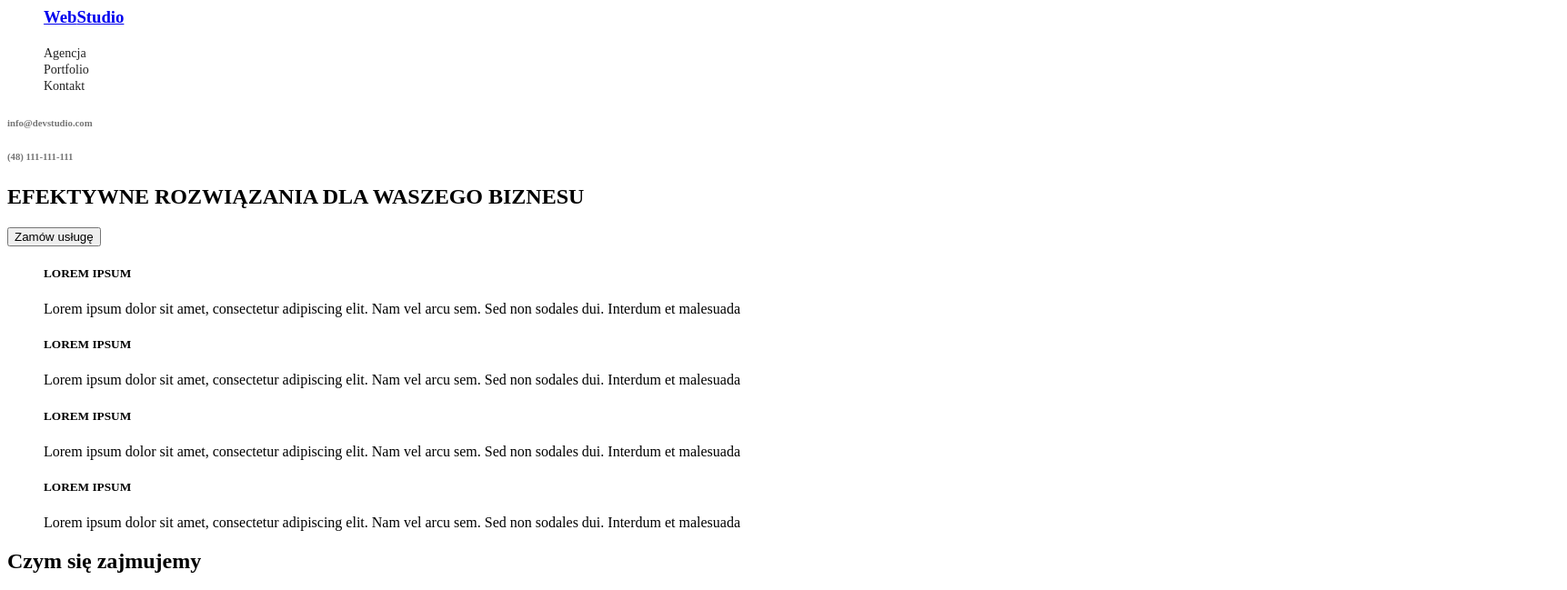
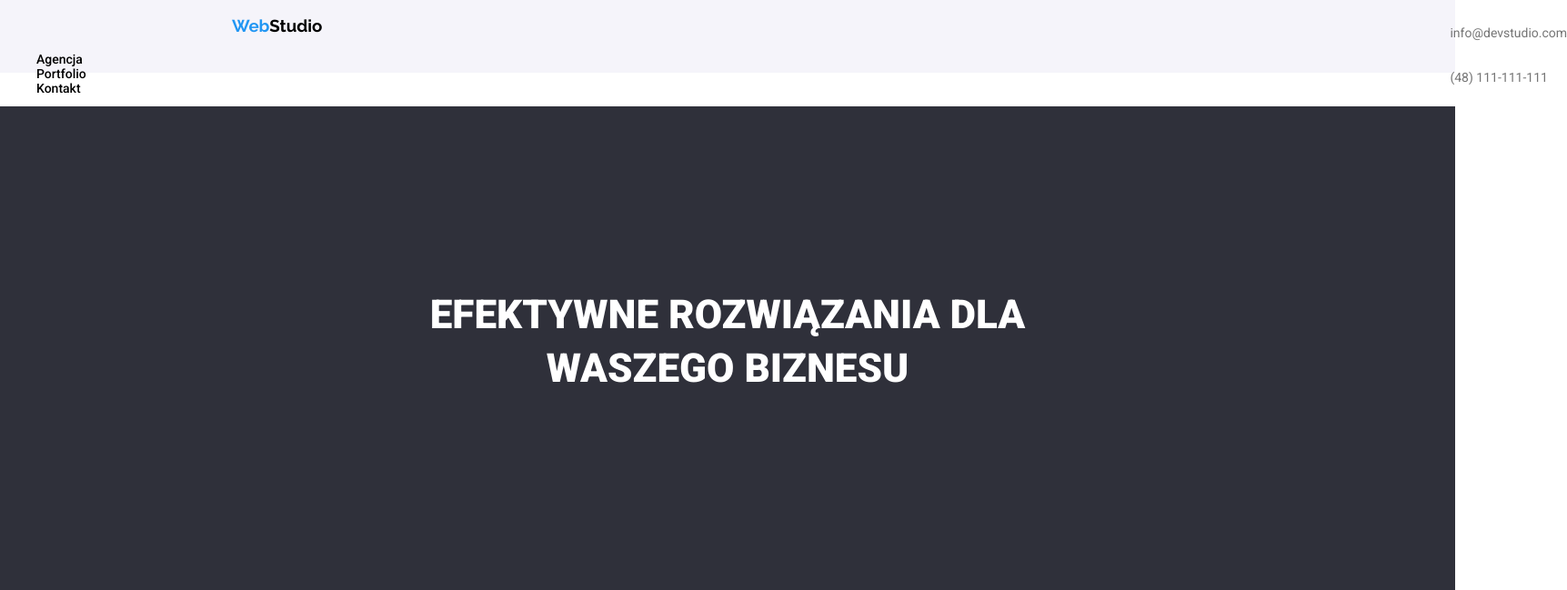
Before and after one commit to Paulina-Maciesowicz/goit-markup-hw-03, a plain HTML site: page index.html in a window 1280 px wide. Shown: the top 649 px of the page at 91% size, 1723 px wide, since content can reach past the window. Drawn offline with Linux system fonts and the light colour scheme; files that its build step writes are made by us from their sources.

Commit message:
Update html and css
1. Styling anew goit-markup-hw-02. /css
2. Repair of semantics goit-markup-hw-01. /index.html

```diff
--- a/index.html
+++ b/index.html
@@ -1,3 +1,4 @@
+<!DOCTYPE html>
 <html lang="pl">
   <head>
     <!--service information-->
@@ -6,11 +7,7 @@
     <meta http-equiv="X-UA-Compatible" content="IE=edge" />
     <meta name="viewport" content="width=device-width, initial-scale=1.0" />
     <title>Studio</title>
-    <link rel="stylesheet" href="css/styles.css" />
-    <link rel="preconnect" href="https://fonts.googleapis.com" />
-    <link rel="preconnect" href="https://fonts.gstatic.com" crossorigin />
-    <link rel="preconnect" href="https://fonts.googleapis.com" />
-    <link rel="preconnect" href="https://fonts.gstatic.com" crossorigin />
+    <link rel="stylesheet" href="./styles/style.css" />
     <link rel="preconnect" href="https://fonts.googleapis.com" />
     <link rel="preconnect" href="https://fonts.gstatic.com" crossorigin />
     <link
@@ -20,102 +17,81 @@
   </head>
 
   <body>
+    <!--//////////////////////<section class="container">-->
     <!--content-->
-    <header>
+    <header class="header-description">
       <!--navigation menu-->
-      <nav>
-        <ol>
+      <nav class="navigation">
+        <ol class="navigation-list">
           <li>
             <h3>
-              <a class="webstudio" href="./index.html"
-                ><span class="highlight" alt="Logo WebStudio">Web</span
-                >Studio</a
+              <a class="navigation-list-webstudio" href="./index.html"
+                ><span class="highlight-webstudio">Web</span>Studio</a
               >
             </h3>
           </li>
           <!-- navigation to other pages -->
           <li>
-            <a
-              class="link"
-              href="./agencja.html"
-              alt="Przekierowanie do agencja"
-              >Agencja</a
-            >
+            <a class="navigation-list-link" href="./agencja.html">Agencja</a>
           </li>
           <li>
-            <a
-              class="link"
-              href="./portfolio.html"
-              alt="Przekierowanie do portfolio"
+            <a class="navigation-list-link" href="./portfolio.html"
               >Portfolio</a
             >
           </li>
           <li>
-            <a
-              class="link"
-              href="./kontakt.html"
-              alt="Przekierowanie do kontakt"
-              >Kontakt</a
-            >
+            <a class="navigation-list-link" href="./kontakt.html">Kontakt</a>
           </li>
         </ol>
       </nav>
       <div class="contact">
         <h6>
-          <a
-            class="link-2"
-            href="mailto:info@devstudio.com"
-            alt="Napisz do nas. Przekierowanie do poczty mailowej"
+          <a class="contact-link" href="mailto:info@devstudio.com"
             >info@devstudio.com</a
           >
         </h6>
         <h6>
-          <a
-            class="link-2"
-            href="tel:+48111111111"
-            alt="Zadzwoń do nas. Przekierowanie do numeru telefonu"
-            >(48) 111-111-111</a
-          >
+          <a class="contact-link" href="tel:+48111111111">(48) 111-111-111</a>
         </h6>
       </div>
     </header>
 
-    <main>
-      <section>
-        <!section-1-EFEKTYWNE-ROZWIĄZANIA-effective-solutions-->
+    <main class="main-description">
+      <section class="main-first-section-effective-solutions">
+        <!--section-1-EFEKTYWNE-ROZWIĄZANIA-effective-solutions-->
         <h1 class="slogan">EFEKTYWNE ROZWIĄZANIA DLA WASZEGO BIZNESU</h1>
         <!--button-->
         <button class="button-style">Zamów usługę</button>
       </section>
 
-      <section>
+      <section class="main-secondary-section-what-we-do">
         <!--section-2 CZYM SIE ZAJMUJEMY-what we do-->
         <div>
-          <ul>
+          <ul class="wrapper">
             <li>
-              <h5>LOREM IPSUM</h5>
-              <p>
+              <h5 class="text-title">LOREM IPSUM</h5>
+              <p class="text-title-description">
                 Lorem ipsum dolor sit amet, consectetur adipiscing elit. Nam vel
                 arcu sem. Sed non sodales dui. Interdum et malesuada
               </p>
             </li>
             <li>
-              <h5>LOREM IPSUM</h5>
-              <p>
+              <h5 class="text-title">LOREM IPSUM</h5>
+              <p class="text-title-description">
                 Lorem ipsum dolor sit amet, consectetur adipiscing elit. Nam vel
                 arcu sem. Sed non sodales dui. Interdum et malesuada
               </p>
             </li>
             <li>
-              <h5>LOREM IPSUM</h5>
-              <p>
+              <h5 class="text-title">LOREM IPSUM</h5>
+              <p class="text-title-description">
                 Lorem ipsum dolor sit amet, consectetur adipiscing elit. Nam vel
                 arcu sem. Sed non sodales dui. Interdum et malesuada
               </p>
             </li>
             <li>
-              <h5>LOREM IPSUM</h5>
-              <p>
+              <h5 class="text-title">LOREM IPSUM</h5>
+              <p class="text-title-description">
                 Lorem ipsum dolor sit amet, consectetur adipiscing elit. Nam vel
                 arcu sem. Sed non sodales dui. Interdum et malesuada
               </p>
@@ -145,10 +121,10 @@
           />
         </div>
       </section>
-      <section>
+      <section class="main-third-section-our-team">
         <!--section-3 NASZ ZESPOL-our team-->
         <h2>Nasz zespół</h2>
-        <ul>
+        <ul class="wrapper">
           <li>
             <figure>
               <img
@@ -160,7 +136,7 @@
             </figure>
             <figcaption>
               <h4>John Doe</h4>
-              <p>Product Designer</p>
+              <p class="job-name">Product Designer</p>
             </figcaption>
           </li>
           <li>
@@ -174,7 +150,7 @@
             </figure>
             <figcaption>
               <h4>Nicole Doe</h4>
-              <p>Frontend Developer</p>
+              <p class="job-name">Frontend Developer</p>
             </figcaption>
           </li>
           <li>
@@ -188,7 +164,7 @@
             </figure>
             <figcaption>
               <h4>Mike Newton</h4>
-              <p>Marketing</p>
+              <p class="job-name">Marketing</p>
             </figcaption>
           </li>
           <li>
@@ -202,51 +178,51 @@
             </figure>
             <figcaption>
               <h4>Noah Bee</h4>
-              <p>UI Designer</p>
+              <p class="job-name">UI Designer</p>
             </figcaption>
           </li>
         </ul>
       </section>
     </main>
 
-    <footer>
+    <footer class="footer-description">
       <!--footer-content dane-kontaktowe-contact details-->
       <ul>
         <li>
           <h3>
-            <a class="webstudio" href="./index.html"
-              ><span class="highlight" alt="Logo WebStudio">Web</span>Studio</a
+            <a class="navigation-list-webstudio" href="./index.html"
+              ><span class="highlight-webstudio" alt="Logo WebStudio">Web</span
+              >Studio</a
             >
           </h3>
         </li>
+        <address>
           <li>
             <h6>
-            <a class="text" href="https://goo.gl/maps/ytyZVktENLEFnypA7"
+              <a
+                class="contact-link-maps"
+                href="https://goo.gl/maps/ytyZVktENLEFnypA7"
                 >m. Warszawa, Aleje Jerozolimskie 21</a
               >
             </h6>
           </li>
           <li>
             <h6>
-            <a
-              class="link-2"
-              href="mailto:info@devstudio.com"
-              alt="Napisz do nas. Przekierowanie do poczty mailowej"
+              <a class="contact-link" href="mailto:info@devstudio.com"
                 >info@devstudio.com</a
               >
             </h6>
           </li>
           <li>
             <h6>
-            <a
-              class="link-2"
-              href="tel:+48111111111"
-              alt="Zadzwoń do nas. Przekierowanie do numeru telefonu"
+              <a class="contact-link" href="tel:+48111111111"
                 >(48) 111-111-111</a
               >
             </h6>
           </li>
+        </address>
       </ul>
     </footer>
+    <!--//////////////////////</section>-->
   </body>
 </html>
--- /dev/null
+++ b/styles/style.css
@@ -0,0 +1,223 @@
+:root {
+    --main-font: font-family: 'Roboto', sans-serif;
+    --secondary-font: font-family: 'Raleway', sans-serif;
+    --main-color: #2196f3;
+    --secondary-color: #F5F4FA;
+    --third-color: #2F303A;
+    --fourth-color: #757575;
+    --fifth-color: #212121;
+    --sixth-color: #ffffff;
+}
+/*/////////////////////.container {
+    width: 1200px;
+}*/
+body {
+    font-family: 'Roboto', sans-serif;
+    background-color: #ffffff;
+    color: black;
+    width: 1600px;
+    height: 2349px;
+    justify-content: center;
+    margin: 0 auto;
+}
+.wrapper{
+    display: flex;
+}
+/* ----------------MIN-RESET------------------------- */
+
+/* remember to define focus styles! */
+:focus {
+	outline: 0;
+}
+body {
+	line-height: 1;
+	color: black;
+	background: white;
+}
+ol, ul {
+	list-style: none;
+}
+/* tables still need 'cellspacing="0"' in the markup */
+table {
+	border-collapse: separate;
+	border-spacing: 0;
+}
+caption, th, td {
+	text-align: left;
+	font-weight: normal;
+}
+/* ----------------MIN-RESET-END--------------------- */
+
+/* ----------------COMPONENTS------------------------ */
+.button-style {
+    font-weight: 700;
+    font-size: 16px;
+    line-height: 30px;
+    letter-spacing: 1.875;
+
+    background: #F5F4FA;
+    width: 200px;
+    height: 50px;
+    border-radius: 4px;
+    color: #212121;
+    cursor: pointer;
+}
+.button-style:hover {
+    background-color: #2196f3;
+    color: #ffffff;
+}
+.button-style:hover {
+    background-color: #2196f3;
+    color: #ffffff;
+}
+/* ----------------COMPONENTS-END-------------------- */
+
+/* --------------------HEADER------------------------ */
+
+.header-description {
+    background-color: #F5F4FA;
+    width: 1600px;
+    height: 80px;
+    display: flex;
+}
+/*.navigation {}
+.navigation-list {} */
+.navigation-list-webstudio {
+    text-decoration: none;
+    color: black;
+    font-family: 'Raleway', sans-serif;
+    font-weight: 700;
+    margin: 24px 1240px 25px 215px;
+}
+.highlight-webstudio {
+    text-decoration: none;
+    color: #2196f3;
+    font-family: 'Raleway', sans-serif;
+}
+.navigation-list-link {
+    text-decoration: none;
+    font-style:normal;
+    color: black;
+    font-weight: 500;
+    font-size: 14px;
+    line-height: 1.142;
+    letter-spacing: 2%;}
+.navigation-list-link:hover {color: rgba(33, 150, 243, 1);}
+.navigation-list-link:focus {color: rgba(33, 150, 243, 1);}
+
+/*.contact {}*/
+.contact-link {
+    text-decoration: none;
+    font-style: normal;
+    color: #757575;
+    line-height: 1.714;
+    font-weight: 400;
+    font-size: 14px;
+    letter-spacing: 3%;
+    display: block;}
+.contact-link:hover {color: rgba(33, 150, 243, 1);}
+.contact-link:focus {color: rgba(33, 150, 243, 1);}
+
+/* --------------------HEADER-END--------------------- */
+
+/* --------------------MAIN--------------------------- */
+
+/*.main-description {}*/
+.main-first-section-effective-solutions {
+    background-color: #2F303A;
+    width: 1600px;
+    height: 600px;
+}
+h1 {
+    font-family: 'Roboto', sans-serif;
+    font-weight: 900;
+    font-size: 44px;
+    color: #ffffff;
+    text-align: center;
+    padding: 200px 452px 280px 452px;
+    line-height: 1.36;
+}
+/* -------------main-SECONDARY------------------------ */
+
+.main-secondary-section-what-we-do {
+    width: 1600px;
+}
+.text-title{
+    font-weight: 700;
+    font-size: 14px;
+    line-height: 1.142;
+    letter-spacing: 3%;
+    text-decoration: bold;
+}
+.text-title-description{
+    color: #757575;
+    font-weight: 400;
+    font-size: 14px;
+    line-height: 1.714;
+    letter-spacing: 3%;
+}
+h2 {
+    font-weight: 700;
+    font-size: 36px;
+    line-height: 1.166;
+    text-decoration: Bold;
+    letter-spacing: 3%;
+    text-align: center;
+}
+h4 {
+    font-weight: 500;
+    font-size: 16px;
+    line-height: 1.187;
+    letter-spacing: 3%;
+    text-align: center;
+}
+.job-name {
+    color: #757575;
+    font-weight: 400;
+    font-size: 16px;
+    line-height: 1.187;
+    letter-spacing: 3%;
+    text-align: center;
+}
+/* -----------------main-THIRD------------------------ */
+
+.main-third-section-our-team {
+    background-color: #F5F4FA;
+    width: 1600px;
+    height: 648px;
+}
+/* --------------------MAIN-END---------------------- */
+
+.footer-description {
+    background-color: #2F303A;
+    width: 1600px;
+    height: 252px;
+}
+.contact-link-maps {
+    color: #ffffff;
+    text-decoration: none;
+    font-style: normal;
+    font-weight: 400;
+    font-size: 14px;
+    line-height: 1.714;
+    letter-spacing: 3%;}
+.contact-link-maps:hover {color: rgba(33, 150, 243, 1);}
+.contact-link-maps:focus {color: rgba(33, 150, 243, 1);}
+
+
+/* --------------------PORTFOLIO-page----------------- */
+.conteren-img {
+    width: 1170px;
+    height: 1360px;
+}
+.tilie-2-porftolio {
+    font-weight: 700;
+    font-size: 18px;
+    text-align: center;
+}
+.tilie-2-porftolio-description {
+    font-weight: 400;
+    font-size: 16px;
+    text-align: center;
+}
+/* --------------------PORTFOLIO-end----------------- */
--- a/styles/styles.css
+++ /dev/null
@@ -1,39 +0,0 @@
-.body {
-    background: #ffffff;
-    color:#212121
-    font-family: 'Roboto', sans-serif;
-    font-family: 'Raleway', sans-serif;
-    width: 1600px;
-    height: 2349px;
-    justify-content: center;
-    margin: 0 auto;
-}
-
-li {
-    list-style: none;
-}
-
-.link{
-    color: #212121;
-    text-decoration: none;
-
-    font-style: Medium;
-    font-size: 14px;
-    line-height: 1.17;
-}
-.link-2{
-    text-decoration: none;
-    color: #757575;
-}
-.link:hover{
-    color: rgba(33, 150, 243, 1);
-}
-.link-2:hover{
-    color: rgba(33, 150, 243, 1);
-}
-.link:focus{
-    color: rgba(33, 150, 243, 1);
-}
-.link-2:focus{
-    color: rgba(33, 150, 243, 1);
-}
```
Also changed, not shown: portfolio.html (+48 -63 lines). Lines whose indentation alone changed are shown as unchanged.
